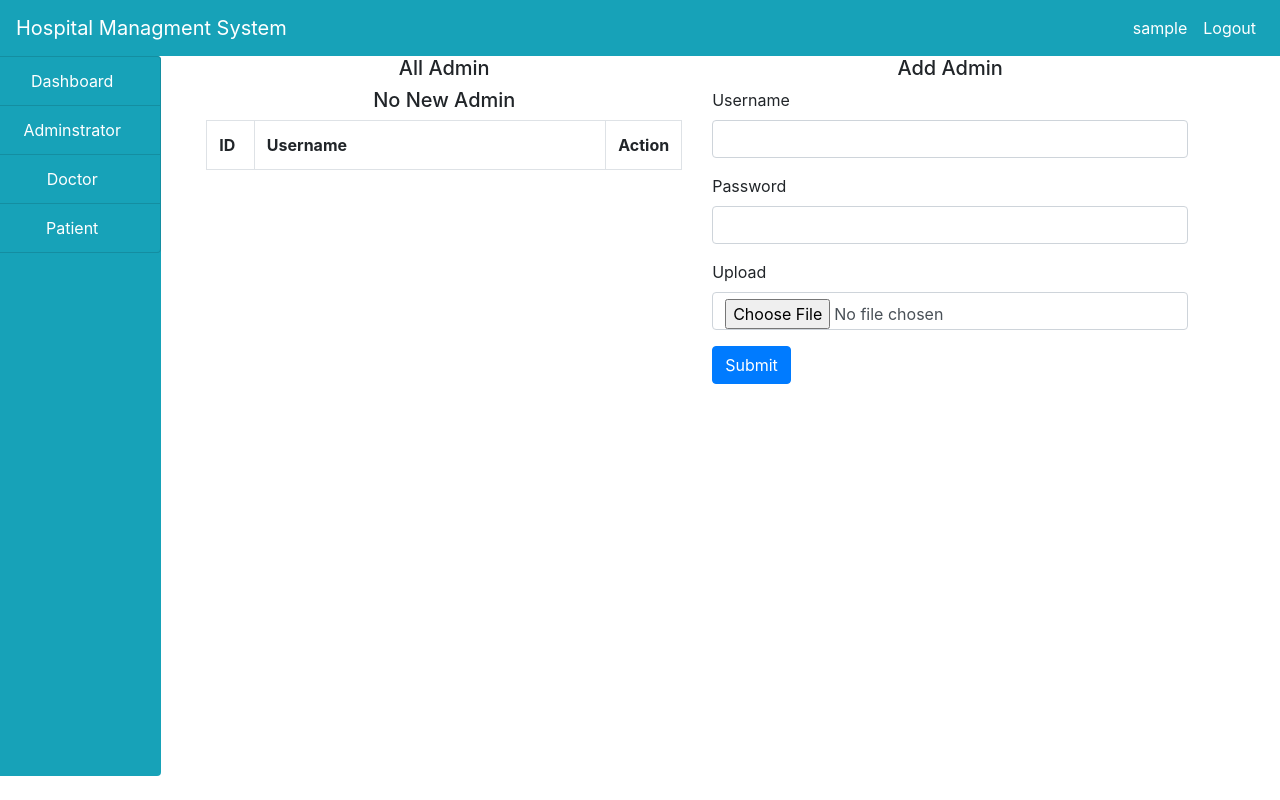
After one commit to itsyahyaa/Hms, a PHP site: page /admin/admin.php in a window 1280 px wide. The commit adds this page. Run offline with PHP 8.4, Linux system fonts and the light colour scheme; the visitor is signed in with stand-in values (Sample User, id 1); tables that the repository leaves empty or names only in its code hold one stand-in row (values such as "Sample post"); lists and menus that the app fills with data are empty; some libraries are stand-ins or nearby versions.

Commit message:
admin add nd remove

```diff
--- /dev/null
+++ b/admin/admin.php
@@ -0,0 +1,101 @@
+<?php
+session_start();
+ include('../include/connection.php');
+ include('../include/header.php');
+
+
+?>
+<!DOCTYPE html>
+<html lang="en">
+<head>
+    <meta charset="UTF-8">
+    <meta http-equiv="X-UA-Compatible" content="IE=edge">
+    <meta name="viewport" content="width=device-width, initial-scale=1.0">
+    <title>Document</title>
+</head>
+<body>
+    <div class="container-fluid">
+        <div class="col-md-12">
+            <div class="row">
+                <div class="col-md-2" style="margin-left: -47px;"
+                >
+                <?php
+                    include("sidebar.php");
+                ?>
+                </div>
+                <div class="col-md-10">
+                    <div class="col-md-12">
+                        <div class="row">
+                            <div class="col-md-6">
+                                <h5 class="text-center">All Admin</h5>
+                                <?php
+                                    $ad = $_SESSION['admin'];
+                                    $query = "SELECT * FROM admin WHERE username !='$ad'";
+                                    $res = mysqli_query($conn,$query);
+
+                                    $output = "
+                                    <table class='table table-bordered'>
+                                    <th style='width:10%;'>ID</th>
+                                    <th>Username</th>
+                                    <th style='width:10%;'>Action</th>
+
+
+                                    ";
+
+                                    if(mysqli_num_rows($res) < 1){
+                                         $output .="<h5 class='text-center'>No New Admin</h5>";
+                                    }
+                                    while($row=mysqli_fetch_array($res)){
+                                        $id = $row['id'];
+                                        $username=$row['username'];
+
+                                        $output .="
+                                        <tr>
+                                            <td>$id</td>
+                                            <td>$username</td>
+                                            <td><a href='../include/adminlogin.php?id=$id' id='$id' class='btn btn-danger' >Remove</a></td>
+                                        ";
+                                    }
+                                    $output .="
+                                    </tr>
+                                </table>
+                                    ";
+                                    echo $output;
+                                ?>
+
+
+
+                            </div>
+                            <div class="col-md-6">
+                            <h5 class="text-center">Add Admin</h5>
+                            <form action="../include/adminlogin.php" method="post" enctype="multipart/form-data">
+                            <?php if(isset($_GET['error'])) { ?>
+                        <div class="alert alert-danger" role="alert">
+                            <?=$_GET['error']?>
+                        </div>
+                        <?php } ?>
+                                <div class="mb-3">
+                                    <label  class="form-label">Username</label>
+                                    <input type="text" class="form-control" id="exampleInputEmail1" name="username">
+                                </div>
+                                <div class="mb-3">
+                                    <label  class="form-label">Password</label>
+                                    <input type="text" class="form-control"  name="password">
+                                </div>
+                                <div class="mb-3">
+                                    <label  class="form-label">Upload</label>
+                                    <input type="file" class="form-control"  name="img">
+                                </div>
+                                <button type="submit" class="btn btn-primary" name="add" value="Add">Submit</button>
+                                </form>
+                            </div>
+                        </div>
+                    </div>
+
+                </div>
+            </div>
+        </div>
+    </div>
+
+</body>
+</html>
--- a/admin/index.php
+++ b/admin/index.php
@@ -41,7 +41,7 @@ include("../include/connection.php");
                                         <h5 class="text-white">Admin</h5>
                                     </div>
                                     <div class="com-md-6">
-                                        <a href="#"><i class="fas fa-users-cog fa-3x my-5" style="color:white;"></i></a>
+                                        <a href="admin.php"><i class="fas fa-users-cog fa-3x my-5" style="color:white;"></i></a>
                                     </div>
                                 </div>
                             </div>
--- a/admin/sidebar.php
+++ b/admin/sidebar.php
@@ -13,7 +13,7 @@
     <div class="list-group bg-info" style="height:90vh;">
         <a href="index.php" class="list-group-item list-group-item-action bg-info text-center text-white">Dashboard</a>
 
-        <a href="" class="list-group-item list-group-item-action bg-info text-center text-white">Adminstrator</a>
+        <a href="admin.php" class="list-group-item list-group-item-action bg-info text-center text-white">Adminstrator</a>
 
         <a href="" class="list-group-item list-group-item-action bg-info text-center text-white">Doctor</a>
 
```
Also changed, not shown: include/adminlogin.php (+50 -2 lines), admin/img/66.jpg (added), admin/img/77.jpg (added), admin/img/99.jpg (added).
